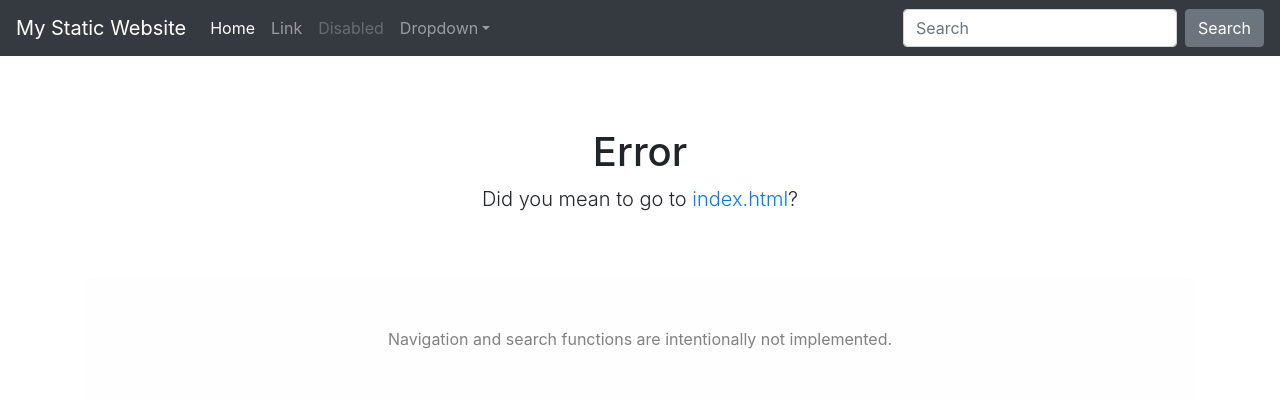
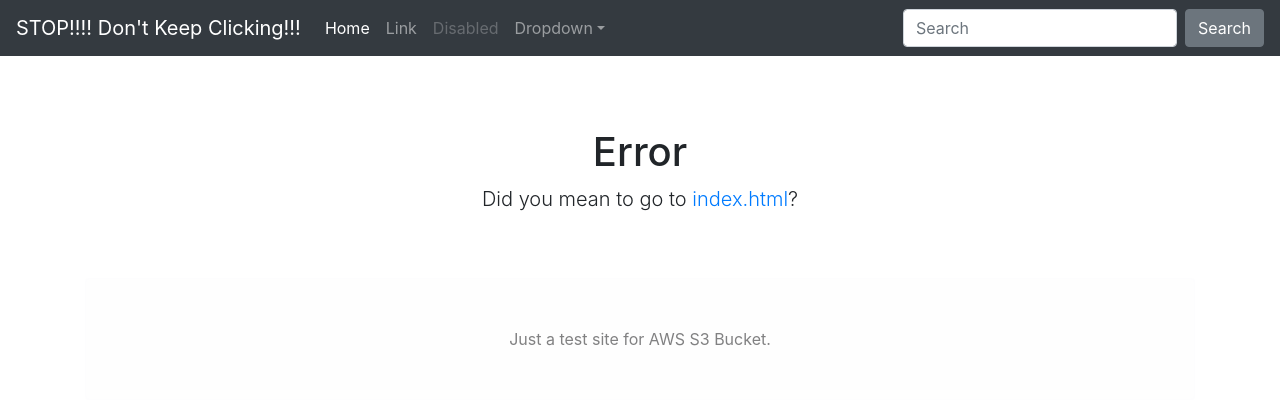
Before and after one commit to Avish779/aws-s3-static-website, a plain HTML site: page index.html in a window 1280 px wide. Drawn offline with nearby package versions, Linux system fonts and the light colour scheme.

Commit message:
Update index.html

```diff
--- a/index.html
+++ b/index.html
@@ -4,7 +4,7 @@
 <head>
   <meta charset="utf-8">
   <meta name="viewport" content="width=device-width, initial-scale=1, shrink-to-fit=no">
-  <title>Creating a Static Website Using Amazon S3</title>
+  <title>Welcome You Have Entered My Static Website Which is been Created Using Amazon S3</title>
 
   <link rel="stylesheet" href="https://stackpath.bootstrapcdn.com/bootstrap/4.3.1/css/bootstrap.min.css"
     integrity="sha384-ggOyR0iXCbMQv3Xipma34MD+dH/1fQ784/j6cY/iJTQUOhcWr7x9JvoRxT2MZw1T" crossorigin="anonymous">
@@ -39,7 +39,7 @@
 
 <body>
   <nav class="navbar navbar-expand-md navbar-dark bg-dark fixed-top">
-    <a class="navbar-brand" href="#">My Static Website</a>
+    <a class="navbar-brand" href="#">STOP!!!! Don't Keep Clicking!!!</a>
     <button class="navbar-toggler" type="button" data-toggle="collapse" data-target="#navbarsExampleDefault"
       aria-controls="navbarsExampleDefault" aria-expanded="false" aria-label="Toggle navigation">
       <span class="navbar-toggler-icon"></span>
@@ -82,7 +82,7 @@
     </div>
 
     <div class="starter-template alert alert-light" role="alert">
-      Navigation and search functions are intentionally not implemented.
+      Just a test site for AWS S3 Bucket.
     </div>
 
   </main><!-- /.container -->
```
